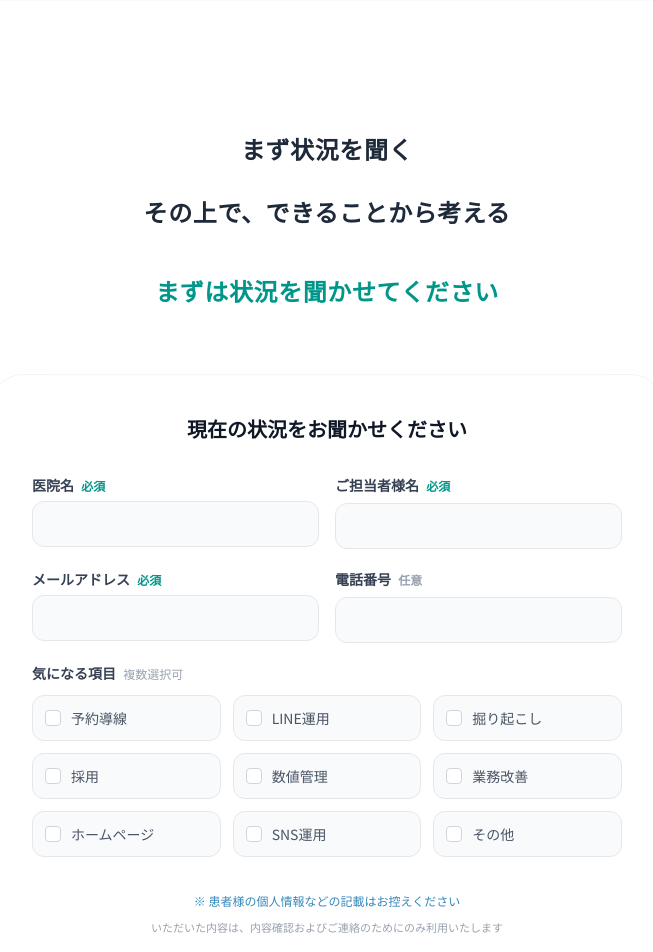
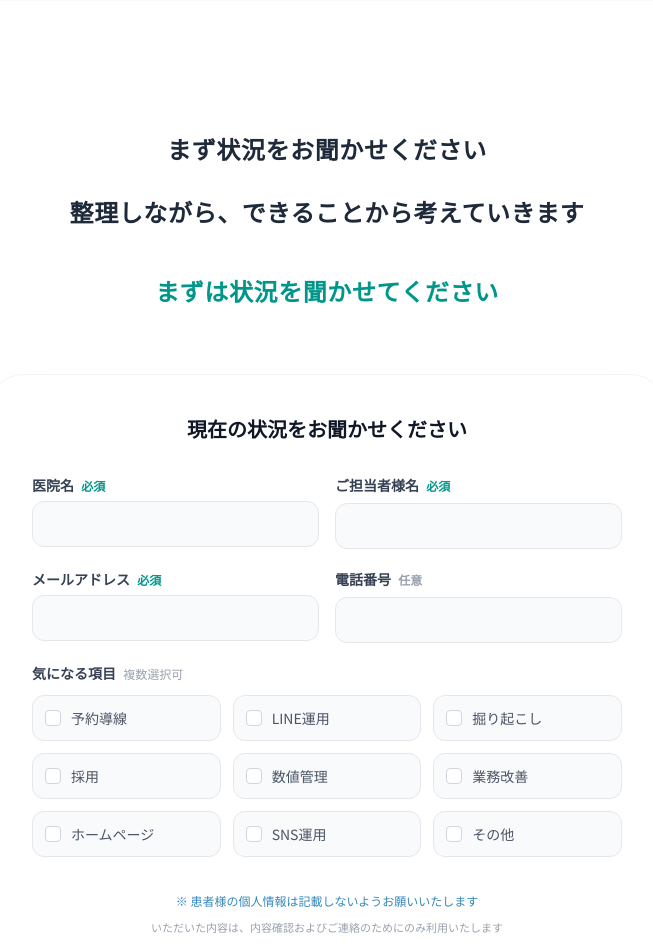
Before and after one commit to uw1g48h31wj4xxa33ffa-eng/reserve-pro-dashboard, a Next.js app in the folder LP/dental-lp/: page / in a window 1280 px wide. Shown: the part 6360-7312 px from the top of the page, without its empty margins (313-966 px from the left). Built offline with nearby package versions, Linux system fonts and the light colour scheme.

Commit message:
Final text tweaks for contact form

```diff
--- a/LP/dental-lp/components/sections/contact.tsx
+++ b/LP/dental-lp/components/sections/contact.tsx
@@ -74,10 +74,10 @@ export function ContactSection() {
           className="text-center mb-16 space-y-6"
         >
           <p className="text-xl md:text-2xl font-bold text-gray-800 leading-relaxed tracking-wide">
-            まず状況を聞く
+            まず状況をお聞かせください
           </p>
           <p className="text-xl md:text-2xl font-bold text-gray-800 leading-relaxed tracking-wide">
-            その上で、できることから考える
+            整理しながら、できることから考えていきます
           </p>
           <p className="text-xl md:text-2xl font-bold text-teal-600 leading-relaxed tracking-wide pt-4">
             まずは状況を聞かせてください
@@ -251,7 +251,7 @@ export function ContactSection() {
 
                 <div className="pt-4 text-center space-y-2">
                   <p className="text-[11px] md:text-xs text-sky-700/80 font-medium">
-                    ※ 患者様の個人情報などの記載はお控えください
+                    ※ 患者様の個人情報は記載しないようお願いいたします
                   </p>
                   <p className="text-[11px] text-gray-400">
                     いただいた内容は、内容確認およびご連絡のためにのみ利用いたします
```
